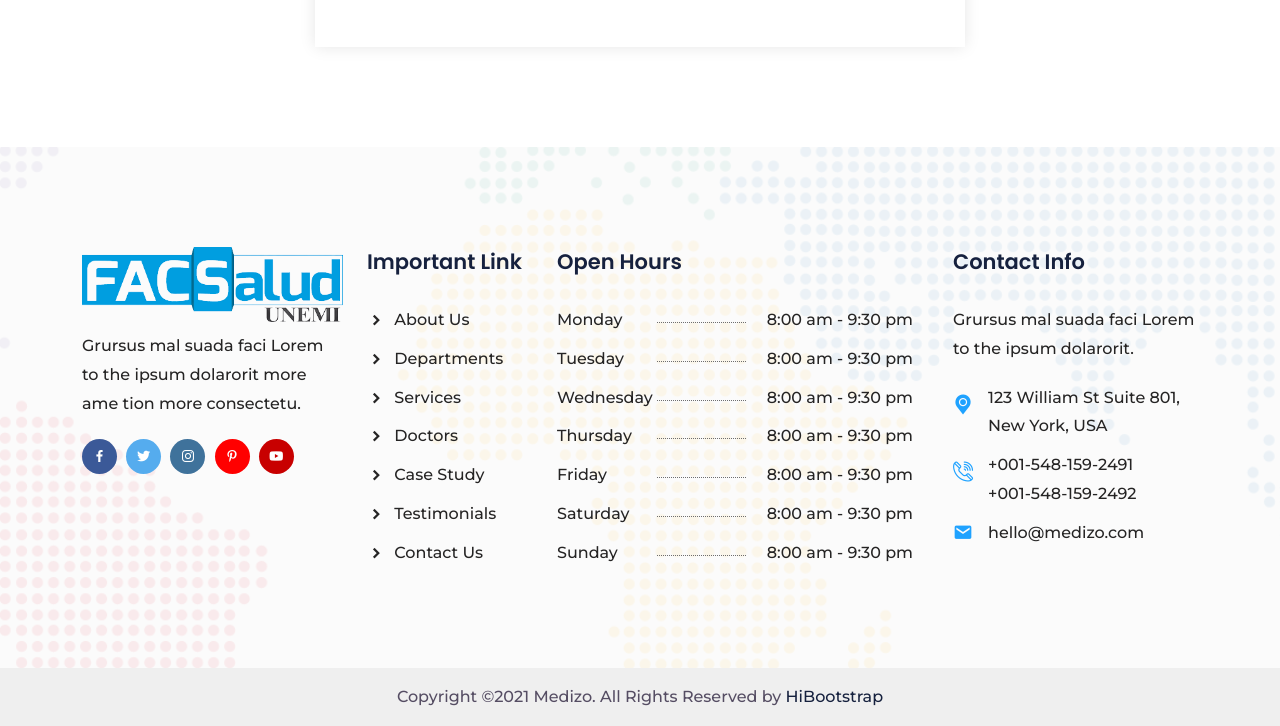
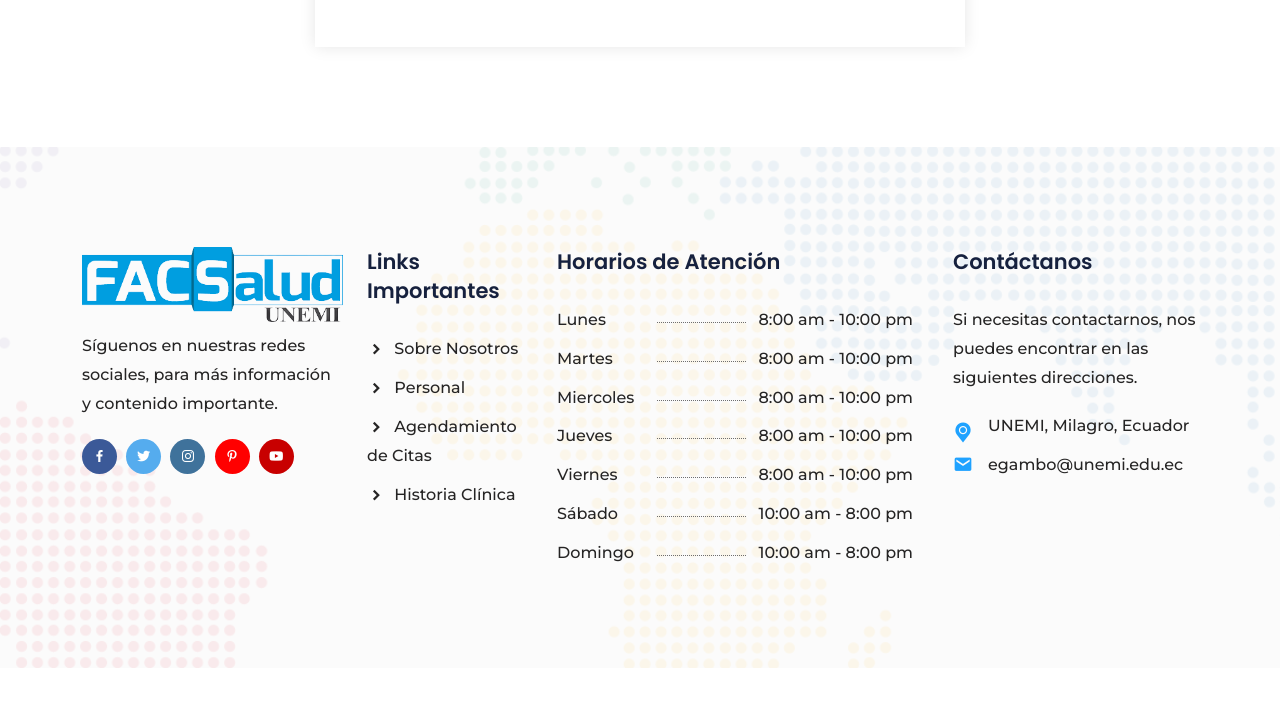
Before and after one commit to esaugt/POO-S1-TAREA_1, a plain HTML site: page sign-in.html in a window 1280 px wide. Shown: the part 962-1688 px from the top of the page. After the commit the page ends 1630 px from the top, so only its background shows below. Drawn offline with Linux system fonts and the light colour scheme.

Commit message:
Update Sing in

```diff
--- a/sign-in.html
+++ b/sign-in.html
@@ -219,18 +219,18 @@
         </div>
         <!-- Sign In Area End -->
 
-        <!-- Footer Area -->
+       <!-- Piés de Página  -->
         <footer class="footer-area pt-100 pb-70">
             <div class="container">
                 <div class="row">
                     <div class="col-lg-3 col-md-6">
                         <div class="footer-widget">
                             <div class="footer-logo">
-                                <a href="index.html">
+                                <a href="dashboard.html">
                                     <img src="assets/img/logo.png" alt="Images">
                                 </a>
                             </div>
-                            <p>Grursus mal suada faci Lorem to the ipsum dolarorit more ame tion more consectetu.</p>
+                            <p>Síguenos en nuestras redes sociales, para más información y contenido importante.</p>
                             <ul class="social-link">
                                 <li>
                                     <a href="#" target="_blank"><i class='bx bxl-facebook'></i></a>
@@ -253,48 +253,30 @@
 
                     <div class="col-lg-2 col-md-6">
                         <div class="footer-widget">
-                            <h3>Important Link</h3>
+                            <h3>Links Importantes</h3>
                             <ul class="footer-list">
                                 <li>
-                                    <a href="about.html" target="_blank">
+                                    <a href="dashboard.html" target="_blank">
                                         <i class='bx bxs-chevron-right'></i>
-                                        About Us
-                                    </a>
-                                </li>
-                                <li>
-                                    <a href="departments.html" target="_blank">
-                                        <i class='bx bxs-chevron-right'></i>
-                                        Departments
-                                    </a>
-                                </li>
-                                <li>
-                                    <a href="services-1.html" target="_blank">
-                                        <i class='bx bxs-chevron-right'></i>
-                                        Services
+                                        Sobre Nosotros
                                     </a>
                                 </li>
                                 <li>
                                     <a href="doctors.html" target="_blank">
                                         <i class='bx bxs-chevron-right'></i>
-                                        Doctors
+                                        Personal
                                     </a>
                                 </li>
                                 <li>
-                                    <a href="case-study.html" target="_blank">
+                                    <a href="citas.html" target="_blank">
                                         <i class='bx bxs-chevron-right'></i>
-                                        Case Study
+                                        Agendamiento de Citas
                                     </a>
                                 </li>
                                 <li>
-                                    <a href="testimonials.html" target="_blank">
+                                    <a href="historiaclinica.html" target="_blank">
                                         <i class='bx bxs-chevron-right'></i>
-                                        Testimonials
-                                    </a>
-                                </li>
-                                <li>
-                                    <a href="contact.html" target="_blank">
-                                        <i class='bx bxs-chevron-right'></i>
-                                        Contact Us
+                                        Historia Clínica
                                     </a>
                                 </li>
                             </ul>
@@ -303,35 +285,35 @@
 
                     <div class="col-lg-4 col-md-6">
                         <div class="footer-widget">
-                            <h3>Open Hours</h3>
+                            <h3>Horarios de Atención</h3>
                             <ul class="open-hours-list">
                                 <li>
-                                    Monday
-                                    <span>8:00 am - 9:30 pm</span>
+                                    Lunes
+                                    <span>8:00 am - 10:00 pm</span>
                                 </li>
                                 <li>
-                                    Tuesday
-                                    <span>8:00 am - 9:30 pm</span>
+                                    Martes
+                                    <span>8:00 am - 10:00 pm</span>
                                 </li>
                                 <li>
-                                    Wednesday
-                                    <span>8:00 am - 9:30 pm</span>
+                                    Miercoles
+                                    <span>8:00 am - 10:00 pm</span>
                                 </li>
                                 <li>
-                                    Thursday
-                                    <span>8:00 am - 9:30 pm</span>
+                                    Jueves
+                                    <span>8:00 am - 10:00 pm</span>
                                 </li>
                                 <li>
-                                    Friday
-                                    <span>8:00 am - 9:30 pm</span>
+                                    Viernes
+                                    <span>8:00 am - 10:00 pm</span>
                                 </li>
                                 <li>
-                                    Saturday
-                                    <span>8:00 am - 9:30 pm</span>
+                                    Sábado
+                                    <span>10:00 am - 8:00 pm</span>
                                 </li>
                                 <li>
-                                    Sunday
-                                    <span>8:00 am - 9:30 pm</span>
+                                    Domingo
+                                    <span>10:00 am - 8:00 pm</span>
                                 </li>
                             </ul>
                         </div>
@@ -339,26 +321,19 @@
 
                     <div class="col-lg-3 col-md-6">
                         <div class="footer-widget ps-3">
-                            <h3>Contact Info</h3>
-                            <p>Grursus mal suada faci Lorem to the ipsum dolarorit.</p>
+                            <h3>Contáctanos</h3>
+                            <p>Si necesitas contactarnos, nos puedes encontrar en las siguientes direcciones.</p>
                             <ul class="footer-contact-list">
                                 <li>
                                     <i class='flaticon-pin'></i>
-                                    <div class="content">
-                                        123 William St Suite 801, New York, USA
-                                    </div>
-                                </li>
-                                <li>
-                                    <i class='flaticon-phone-call'></i>
-                                    <div class="content">
-                                        <a href="tel:+001-548-159-2491">+001-548-159-2491</a>
-                                        <a href="tel:+001-548-159-2492">+001-548-159-2492</a>
+                                    <div class="content" >
+                                        <a href="https://goo.gl/maps/b7afHYhdiRrMFvGr6">UNEMI, Milagro, Ecuador</a>
                                     </div>
                                 </li>
                                 <li>
                                     <i class='bx bxs-envelope'></i>
                                     <div class="content">
-                                        <a href="mailto:hello@medizo.com">hello@medizo.com</a>
+                                        <a href="mailto:egambo@unemi.edu.ec">egambo@unemi.edu.ec</a>
                                     </div>
                                 </li>
                             </ul>
@@ -367,20 +342,7 @@
                 </div>
             </div>
         </footer>
-        <!-- Footer Area End -->
-
-        <!-- Copy-Right Area -->
-        <div class="copy-right-area">
-            <div class="container">
-                <div class="copy-right-text text-center">
-                    <p>
-                        Copyright ©2021 Medizo. All Rights Reserved by
-                        <a href="https://hibootstrap.com/" target="_blank">HiBootstrap</a>
-                    </p>
-                </div>
-            </div>
-        </div>
-        <!-- Copy-Right Area End -->
+        <!-- Piés de Página Fin -->
 
 
          <!-- Jquery Min JS -->
```
